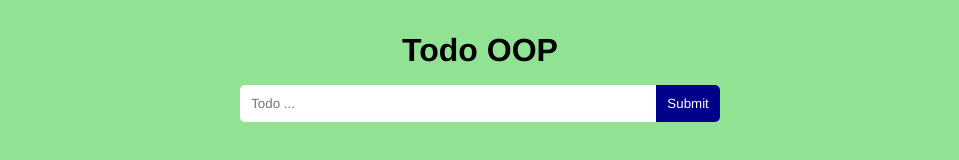
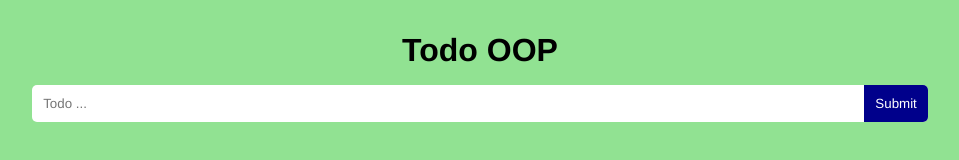
Before and after one commit to ekrat123/basic-todo-app, a plain HTML site: page index.html in a window 1280 px wide. Shown: the whole page, without its empty margins (160-1119 px from the left). Drawn offline with Linux system fonts and the light colour scheme.

Commit message:
container with reassigned.

```diff
--- a/style.css
+++ b/style.css
@@ -11,7 +11,7 @@ body {
 }
 
 .container {
-  width: 30rem;
+  width: 70vw;
   margin: 2rem auto;
 }
 
```
